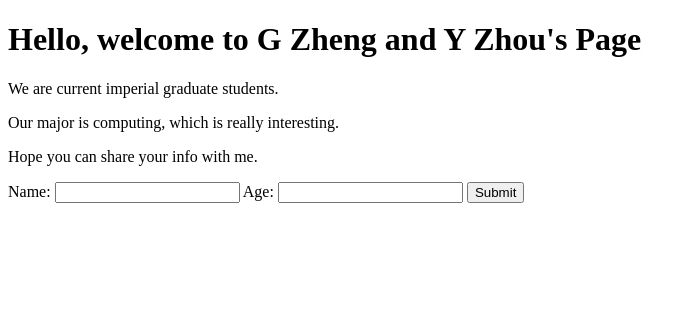
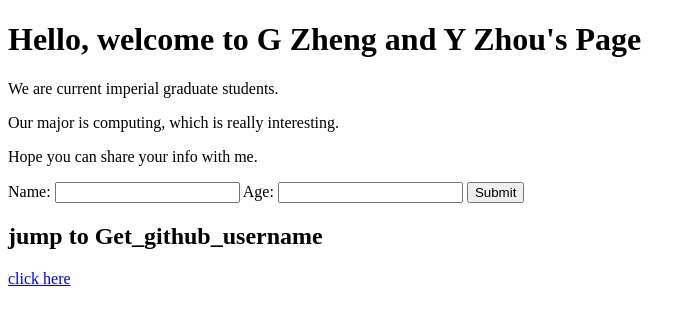
Before and after one commit to Noah-zero/SSE-Lab2, a Flask app: page / in a window 1280 px wide. Shown: the top 325 px of the page, without its empty margins (0-697 px from the left). Run offline with Flask 3, Linux system fonts and the light colour scheme.

Commit message:
lab5 v1.4

```diff
--- a/src/app.py
+++ b/src/app.py
@@ -28,3 +28,8 @@ def process_query(q):
 def submitgetgithubusername():
     input_name = request.form.get("name")
     return render_template("github_username.html", name=input_name)
+
+
+@app.route("/get_github_username", methods=["POST"])
+def get_github_username():
+    return render_template("get_github_username.html")
--- a/src/templates/index.html
+++ b/src/templates/index.html
@@ -18,5 +18,8 @@
       <input type="number" id="agefield" name="age">
       <input type="submit" value="Submit">
     </form>
+
+    <h2>jump to Get_github_username</h2>
+    <a href="/get_github_username">click here</a>
 </body>
 </html>
```
